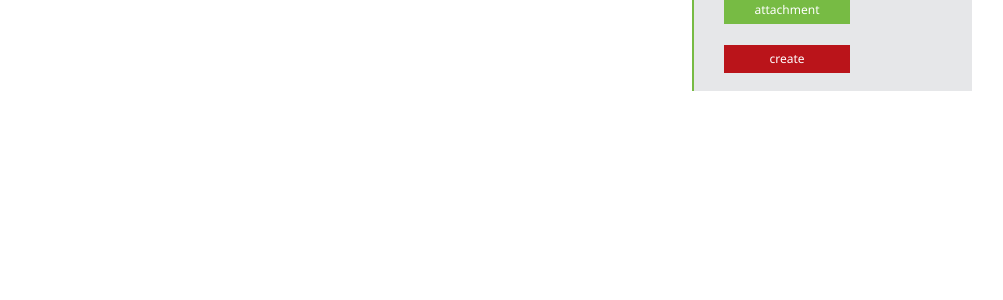
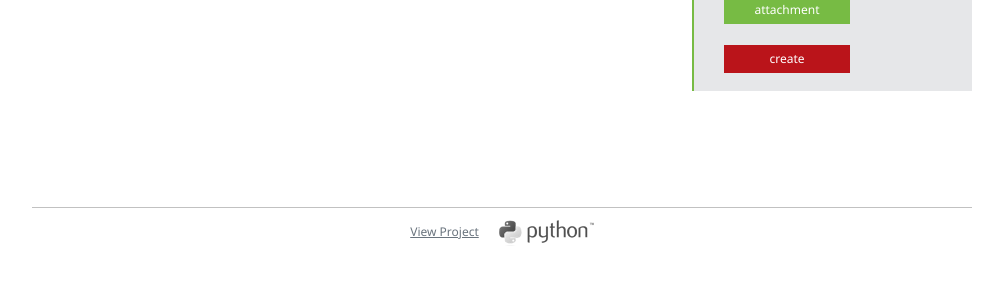
Before and after one commit to valda-z/common-multilanguage-task-management, a Django app: template python/templates/base.html in a window 1280 px wide. Shown: the part 344-644 px from the top of the page, without its empty margins (138-1141 px from the left). Run offline with Django 3.2, Linux system fonts and the light colour scheme; the template is opened without the code that fills it, so the values that code supplies are empty; some libraries are stand-ins or nearby versions.

Commit message:
minor changes

```diff
--- a/python/static/site.css
+++ b/python/static/site.css
@@ -13,7 +13,7 @@ body {
 }
 #main-body {
     float: left;
-    margin-top: 36px;
+    margin: 36px 0;
     width: 600px;
 }
 .widget {
@@ -94,7 +94,7 @@ div.add-container {
     border-left: 2px solid #77bb44;
     padding: 18px 18px 18px 30px;
     background-color:#E6E7E9;
-    margin-top: 40px;
+    margin: 40px 0 36px 0;
 }
 label {
     display:block;
@@ -154,3 +154,21 @@ span.image-name {
     margin-top:10px;
     margin-right: 10px;
     }
+footer {
+    clear:both;
+    border-top:1px solid #c1c1c1;
+    margin: 80px 0 20px 0;
+    width: 100%;
+    display: inline-table;
+    text-align: center;
+    padding-top: 10px;
+}
+    footer a {
+        line-height: 28px;
+        vertical-align: top;
+        padding-right:20px;
+        color:#6a747e;
+    }
+        footer a:hover {
+            text-decoration:none;
+        }
--- a/python/taskproject/urls.py
+++ b/python/taskproject/urls.py
@@ -16,10 +16,11 @@ urlpatterns = patterns('',
 
     # Uncomment the next line to enable the admin:
     # url(r'^admin/', include(admin.site.urls)),
-
+    #url(r'^delete$', 'taskapp.views.deleteTask'),
     url(r'^$', 'taskapp.views.index'),
     url(r'^delete/(?P<taskId>.+)', 'taskapp.views.deleteTask'),
     url(r'^complete/(?P<taskId>.+)/(?P<isComplete>.+)', 'taskapp.views.markComplete'),
+    #url(r'^complete$', 'taskapp.views.markComplete'),
 )
 
 urlpatterns += staticfiles_urlpatterns()
--- a/python/templates/base.html
+++ b/python/templates/base.html
@@ -113,6 +113,9 @@
             </div>
         </form>
     </div>
+    <footer><a href="#" target="_blank">View Project</a>
+        <img src="/static/images/lang-python.png" alt="language icon" title="language icon" />
+    </footer>
 </div>
 </body>
 </html>
```
Also changed, not shown: python/taskapp/views.py (+12 -0 lines), python/taskproject/settings.py (+12 -4 lines), python/static/images/lang-python.png (added).
